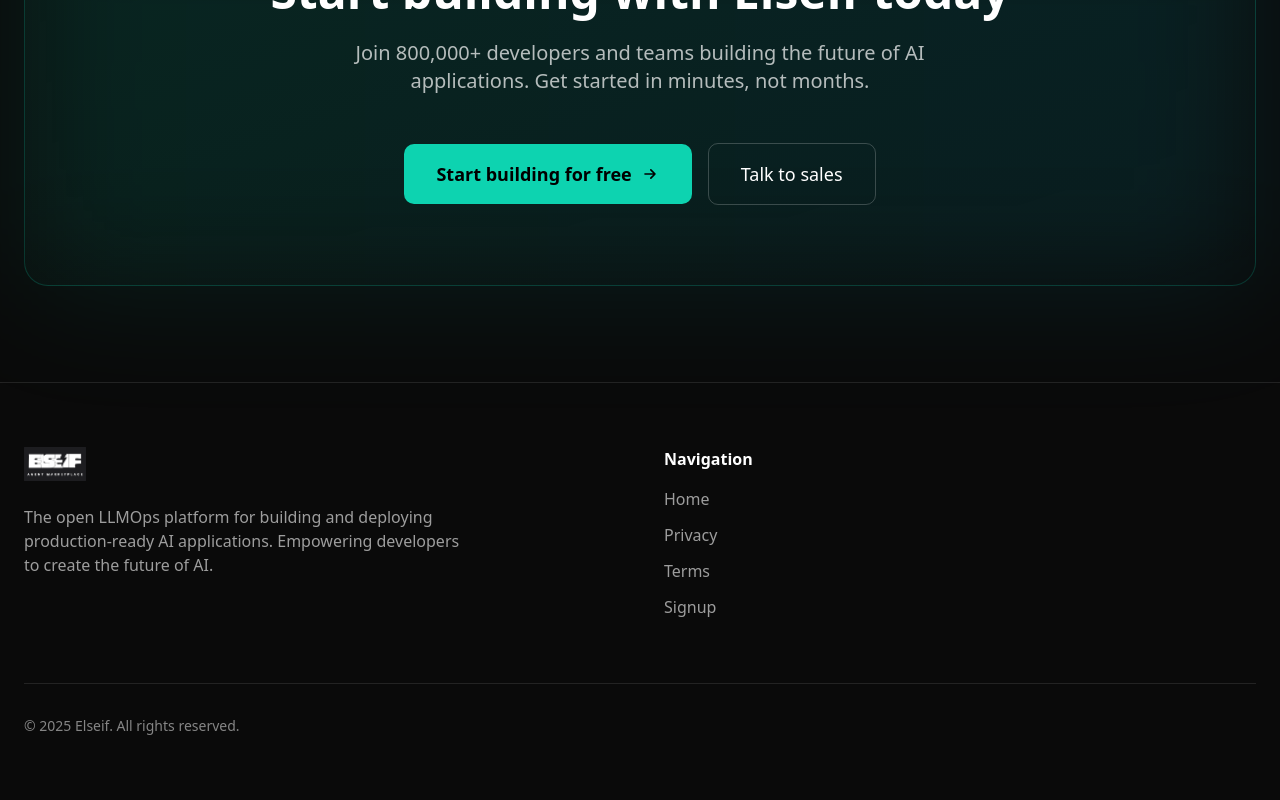
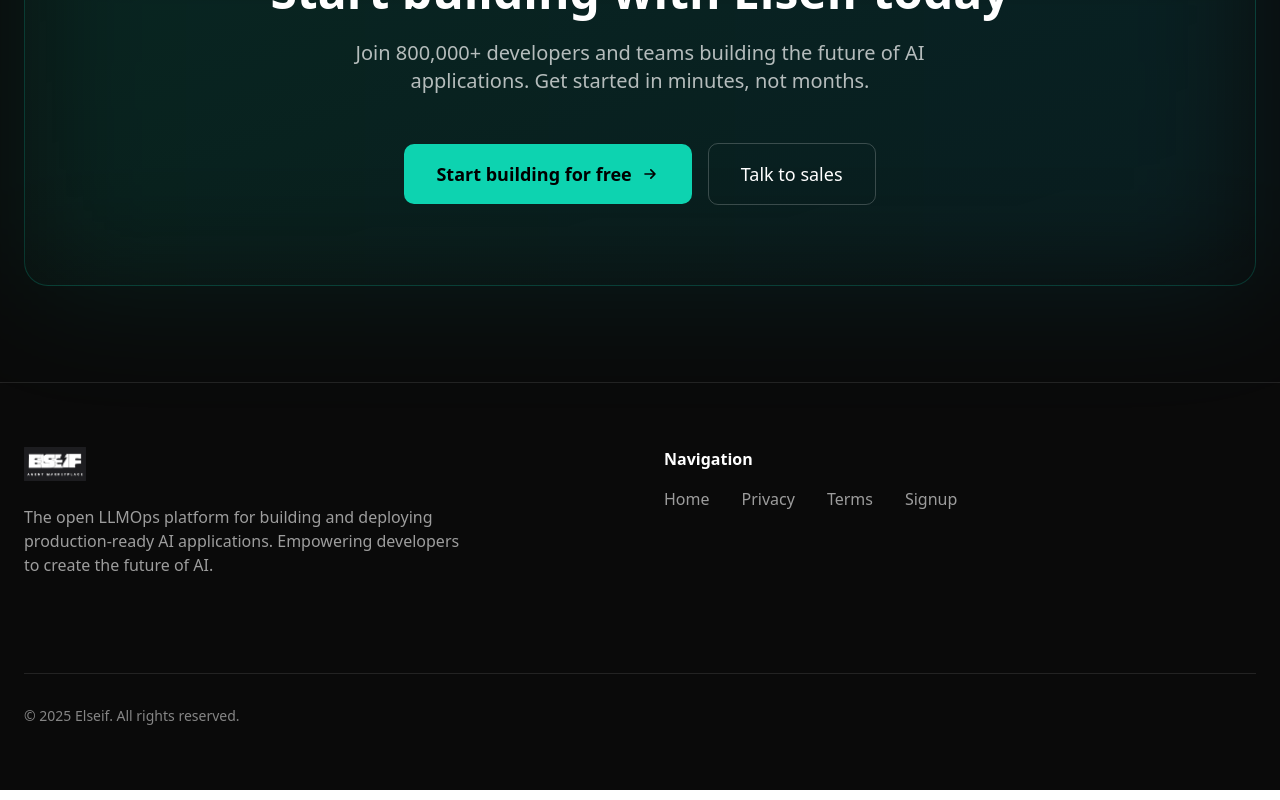
Before and after one commit to AtulYadav08/Landing_page, a Next.js app: page / in a window 1280 px wide. Shown: the part 5082-5882 px from the top of the page. Built offline with nearby package versions, Linux system fonts and the light colour scheme.

Commit message:
Update Landing.tsx

```diff
--- a/src/app/landing/Landing.tsx
+++ b/src/app/landing/Landing.tsx
@@ -739,15 +739,18 @@
   ].map((section) => (
     <div key={section.title}>
       <h4 className="font-semibold text-white mb-4">{section.title}</h4>
-            <ul className="space-y-3">
+      {/* Modified: single row instead of vertical list */}
+      <div className="flex items-center gap-8">
         {section.links.map((link) => (
-                <li key={link.name}>
-                  <Link href={link.href} className="text-white/60 hover:text-white transition-colors">
+          <Link
+            key={link.name}
+            href={link.href}
+            className="text-white/60 hover:text-white transition-colors"
+          >
             {link.name}
           </Link>
-                </li>
         ))}
-            </ul>
+      </div>
     </div>
   ))}
 </div>
```
Lines whose indentation alone changed are shown as unchanged.
